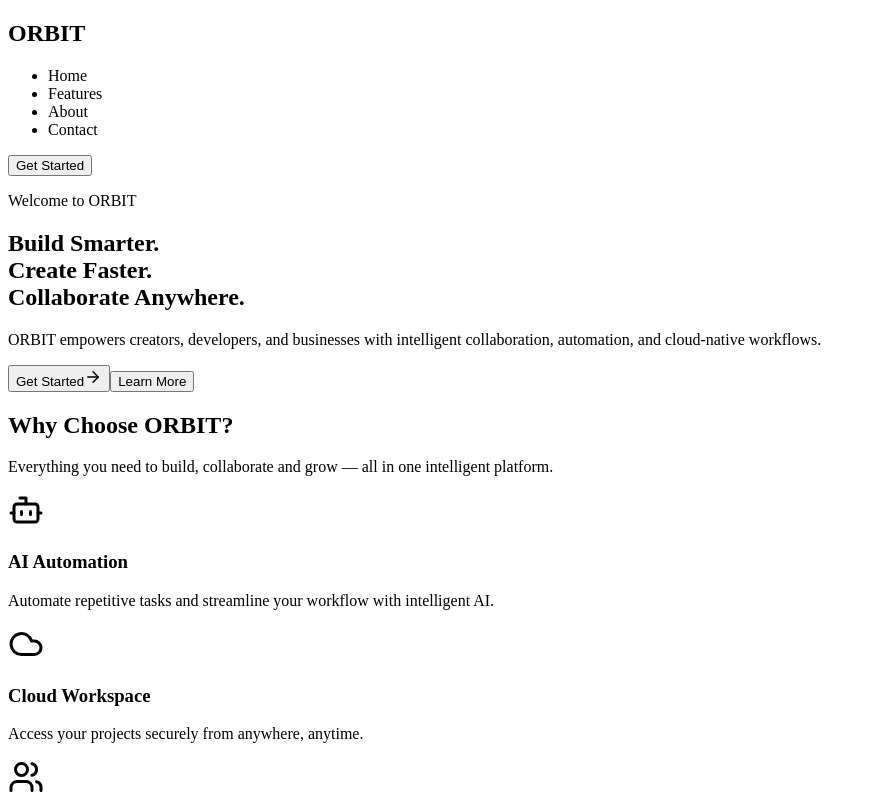
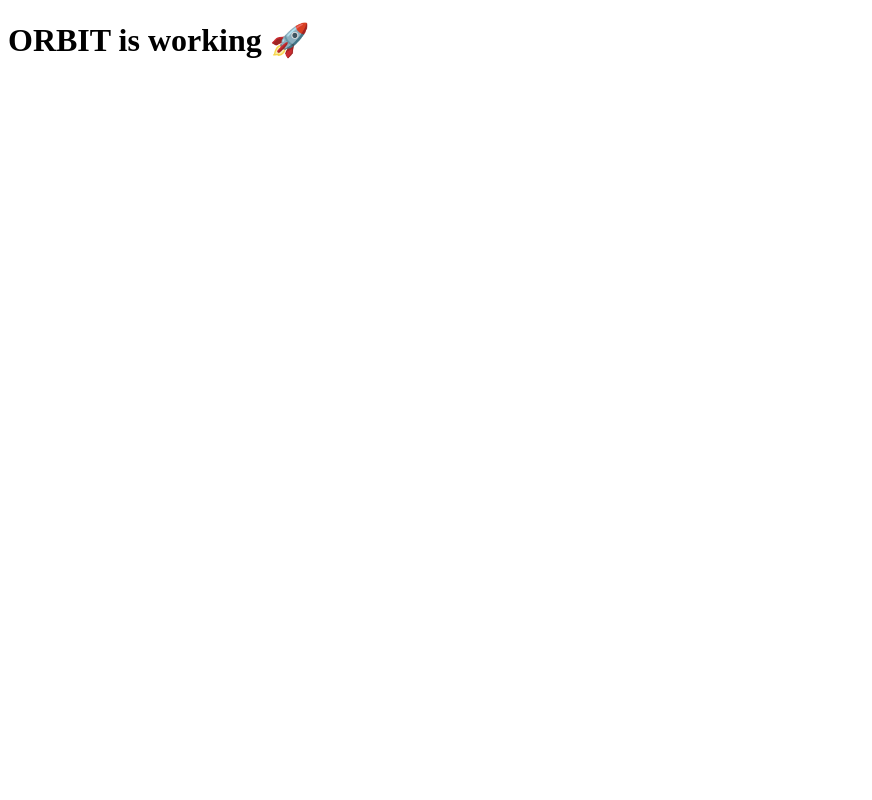
Before and after one commit to Abhas-cmd/ORBIT, a React (Vite) app: page / in a window 1280 px wide. Shown: the top 800 px of the page, without its empty margins (0-872 px from the left). Built offline with nearby package versions, Linux system fonts and the light colour scheme.

Commit message:
Fix React rendering

```diff
--- a/src/App.jsx
+++ b/src/App.jsx
@@ -1,15 +1,9 @@
-import Navbar from "./components/Navbar";
-import Hero from "./components/Hero";
-import Features from "./components/Features";
-
 function App() {
   return (
-    <>
-      <Navbar />
-      <Hero />
-      <Features />
-    </>
-  );
+    <div>
+      <h1>ORBIT is working 🚀</h1>
+    </div>
+  )
 }
 
-export default App;
+export default App
--- a/src/main.jsx
+++ b/src/main.jsx
@@ -5,5 +5,5 @@ import App from './App.jsx'
 ReactDOM.createRoot(document.getElementById('root')).render(
   <React.StrictMode>
     <App />
-  </React.StrictMode>,
+  </React.StrictMode>
 )
```
